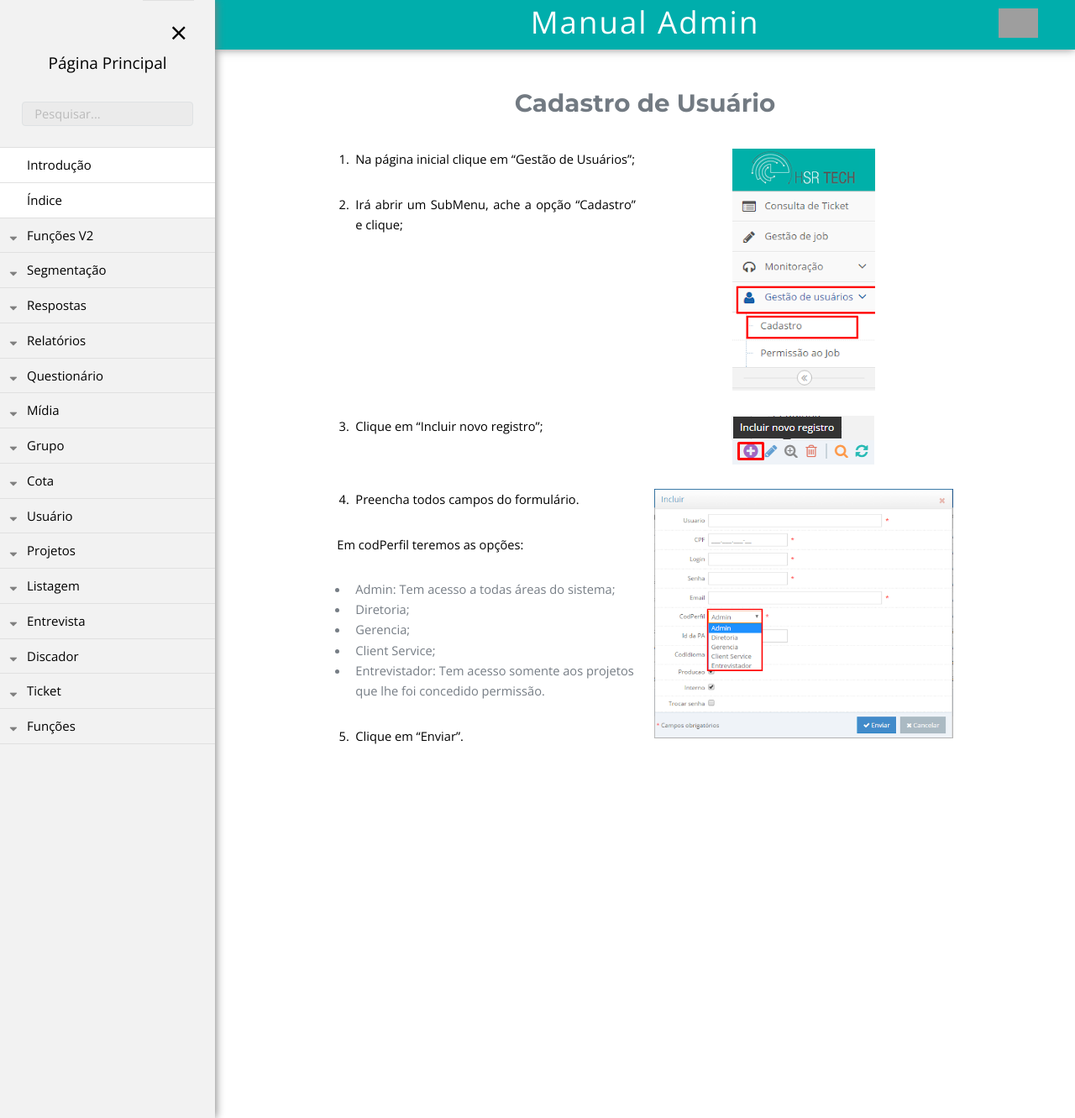
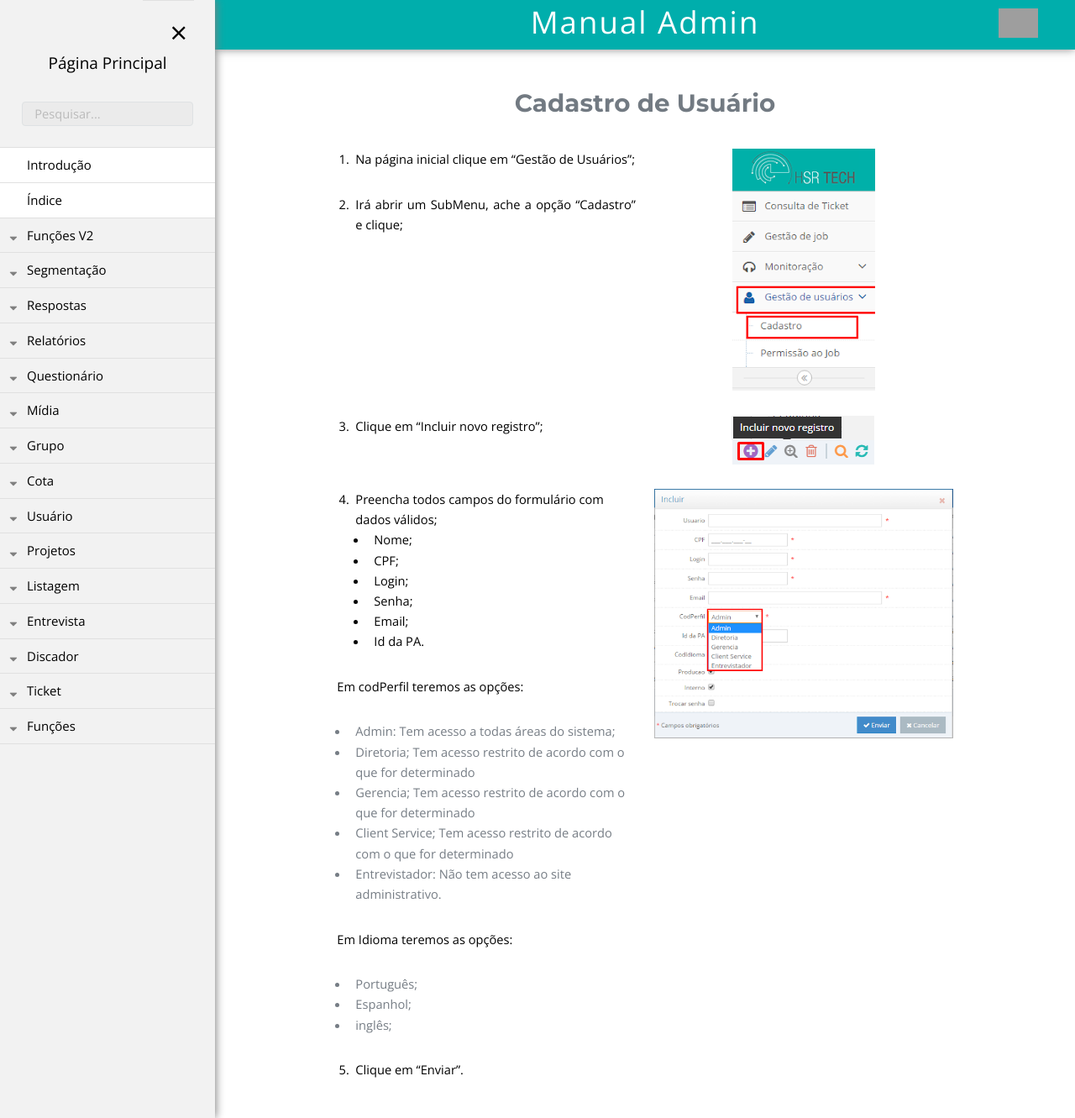
Before and after one commit to rogerio-figueiredo-hsr/hsrtechonline.github.io, a Jekyll site: the page built from _posts/2018-06-15-cadastro-usuario.md, in a window 1280 px wide and 1331 px high. Shown: the whole window at 84% size. Built offline with Jekyll 4.4.1, drawn with Linux system fonts in a browser that asks for light colours; grey boxes are pictures that could not be loaded.

Commit message:
Alterações no Cadastro do Usuário
Alterei informações para o cadastro de usuário, informando mais detalhes.

```diff
--- a/_posts/2018-06-15-cadastro-usuario.md
+++ b/_posts/2018-06-15-cadastro-usuario.md
@@ -31,15 +31,27 @@ pasta: "Usuarios"
 <div class="row" markdown="1">
 <div class="6u 12u$(small)" markdown="1">
 {:start="4"}
-4. Preencha todos campos do formulário.
+4. Preencha todos campos do formulário com dados válidos;
+* Nome;
+* CPF;
+* Login;
+* Senha;
+* Email;
+* Id da PA.
 
 Em codPerfil teremos as opções:
 
 - Admin: Tem acesso a todas áreas do sistema;
-- Diretoria;
-- Gerencia;
-- Client Service;
-- Entrevistador: Tem acesso somente aos projetos que lhe foi concedido permissão.
+- Diretoria; Tem acesso restrito de acordo com o que for determinado
+- Gerencia; Tem acesso restrito de acordo com o que for determinado
+- Client Service; Tem acesso restrito de acordo com o que for determinado
+- Entrevistador: Não tem acesso ao site administrativo.
+
+Em Idioma teremos as opções:
+
+- Português;
+- Espanhol;
+- inglês;
 
 {:start="5"}
 5. Clique em "Enviar".
```
